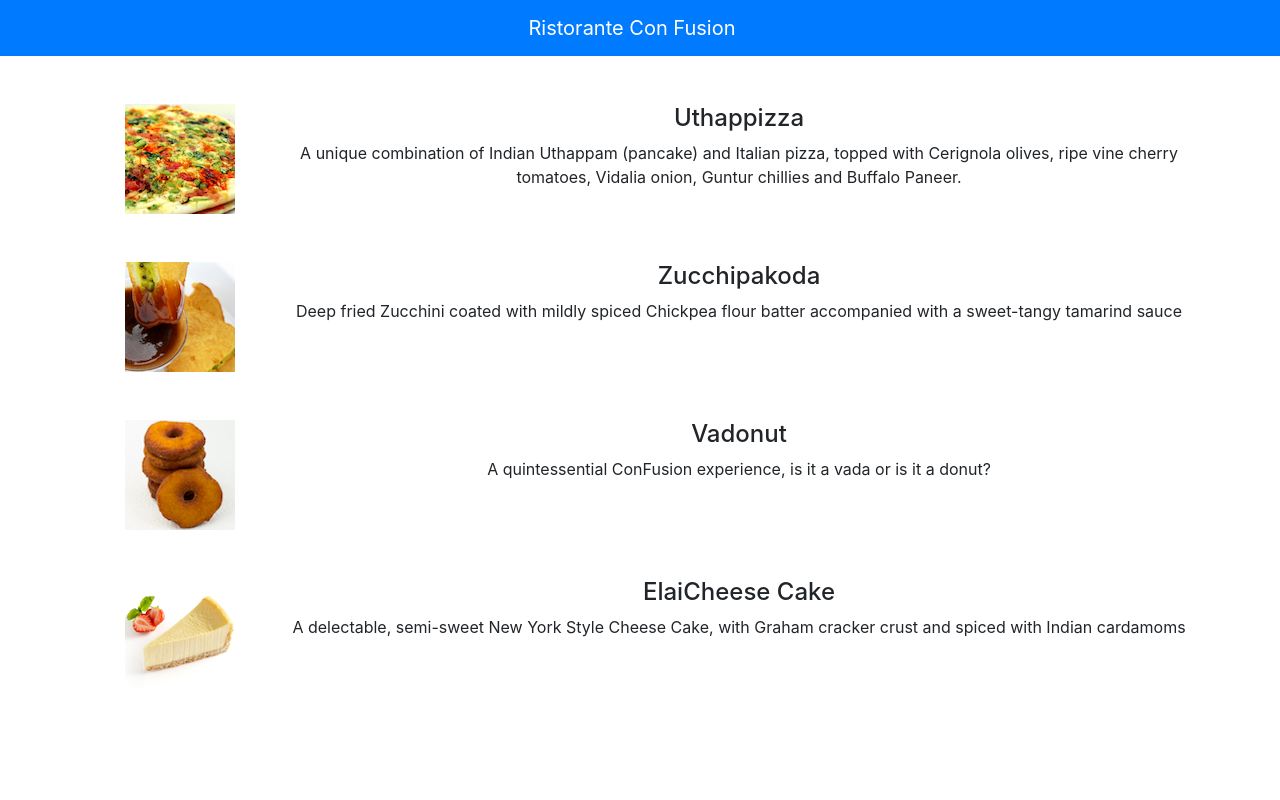
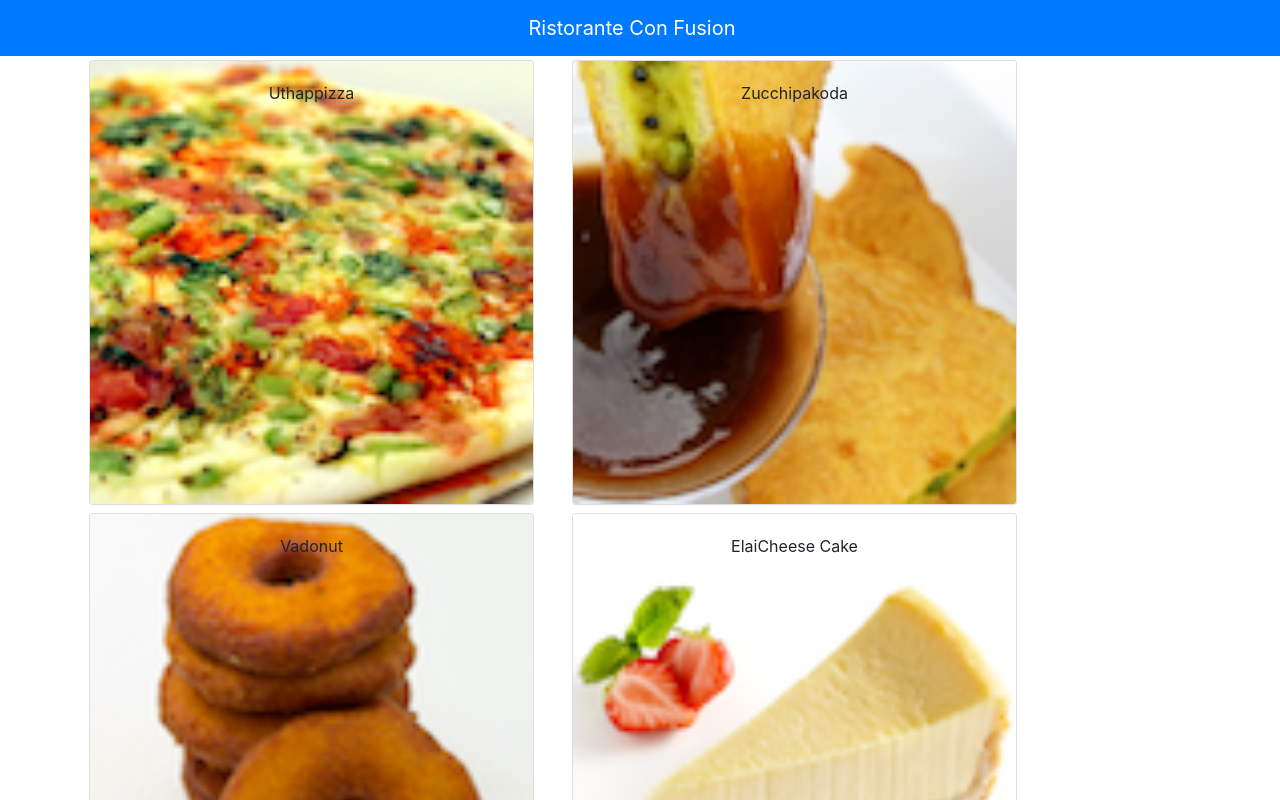
Before and after one commit to lmbernardo7520112/confusion, a React (Create React App) app: page / in a window 1280 px wide. Shown: the top 800 px of the page. Built offline with nearby package versions, Linux system fonts and the light colour scheme.

Commit message:
Components part 2 final

```diff
--- a/src/App.js
+++ b/src/App.js
@@ -1,4 +1,3 @@
-import logo from './logo.svg';
 import React, { Component } from 'react';
 import { Navbar, NavbarBrand } from 'reactstrap';
 import Menu from './components/MenuComponent';
--- a/src/components/MenuComponent.js
+++ b/src/components/MenuComponent.js
@@ -1,5 +1,5 @@
 import React, { Component } from 'react';
-import { Media } from 'reactstrap';
+import { Card, CardImg, CardImgOverlay, CardText, CardBody,CardTitle } from 'reactstrap';
 
 
 class Menu extends Component {
@@ -8,24 +8,45 @@
     constructor(props) {
         super(props);
         this.state = {
+            selectedDish: null
         };
+    }
+
+    onDishSelect(dish) {
+        this.setState({selectedDish: dish});
+    }
+
+    renderDish(dish) {
+
+        if (dish !=null) {
+            return(
+                <Card>
+                    <CardImg width="100%" src={dish.image} alt={dish.name} />
+                    <CardBody>
+                        <CardTitle>{dish.name}</CardTitle>
+                        <CardText>{dish.description}</CardText>
+                    </CardBody>
+                </Card>
+            )
+        }
+        else {
+            return(
+                <div></div>
+            )
+        }
     }
 
     render() {
 
         const menu = this.props.dishes.map((dish) => {
             return (
-                <div key={dish.id} className="col-12 mt-5">
-                    <Media tag="li">
-                        <Media left middle>
-                            <Media object src={dish.image} alt={dish.name} />
-                        </Media>
-                        <Media body className="ml-5">
-                            <Media heading>{dish.name}</Media>
-                            <p>{dish.description}</p>
-                        </Media>
-
-                    </Media>
+                <div key={dish.id} className="col-12 col-md-5 m-1">
+                    <Card onClick={()=>this.onDishSelect(dish)}>
+                            <CardImg width="100%" src={dish.image} alt={dish.name} />
+                        <CardImgOverlay>
+                            <CardTitle>{dish.name}</CardTitle>
+                        </CardImgOverlay>
+                    </Card>
                 </div>
             );
         });
@@ -33,9 +54,10 @@
         return(
             <div className='container'>
                 <div className='row'>
-                    <Media list>
-                        {menu}
-                    </Media>
+                    {menu}
+                </div>
+                <div className='row'>
+                    {this.renderDish(this.state.selectedDish)}
                 </div>
             </div>
         );
```
